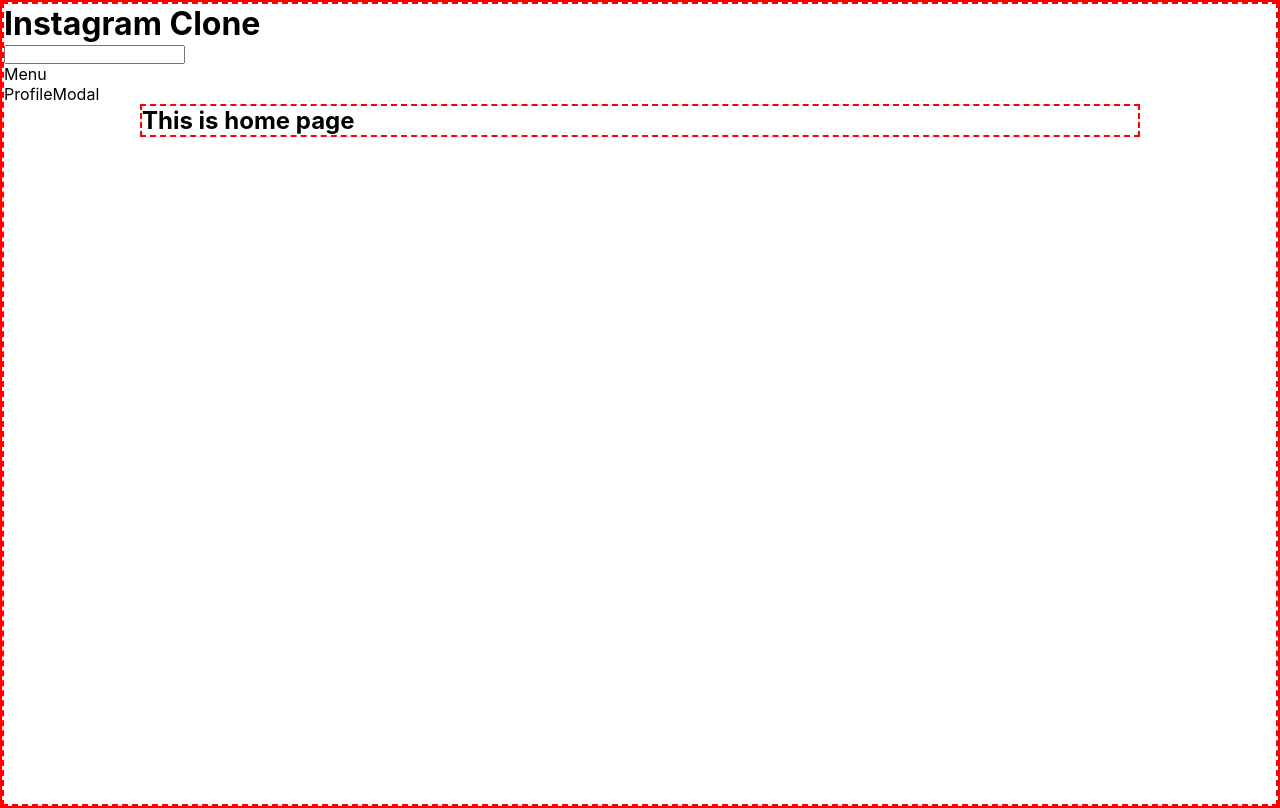
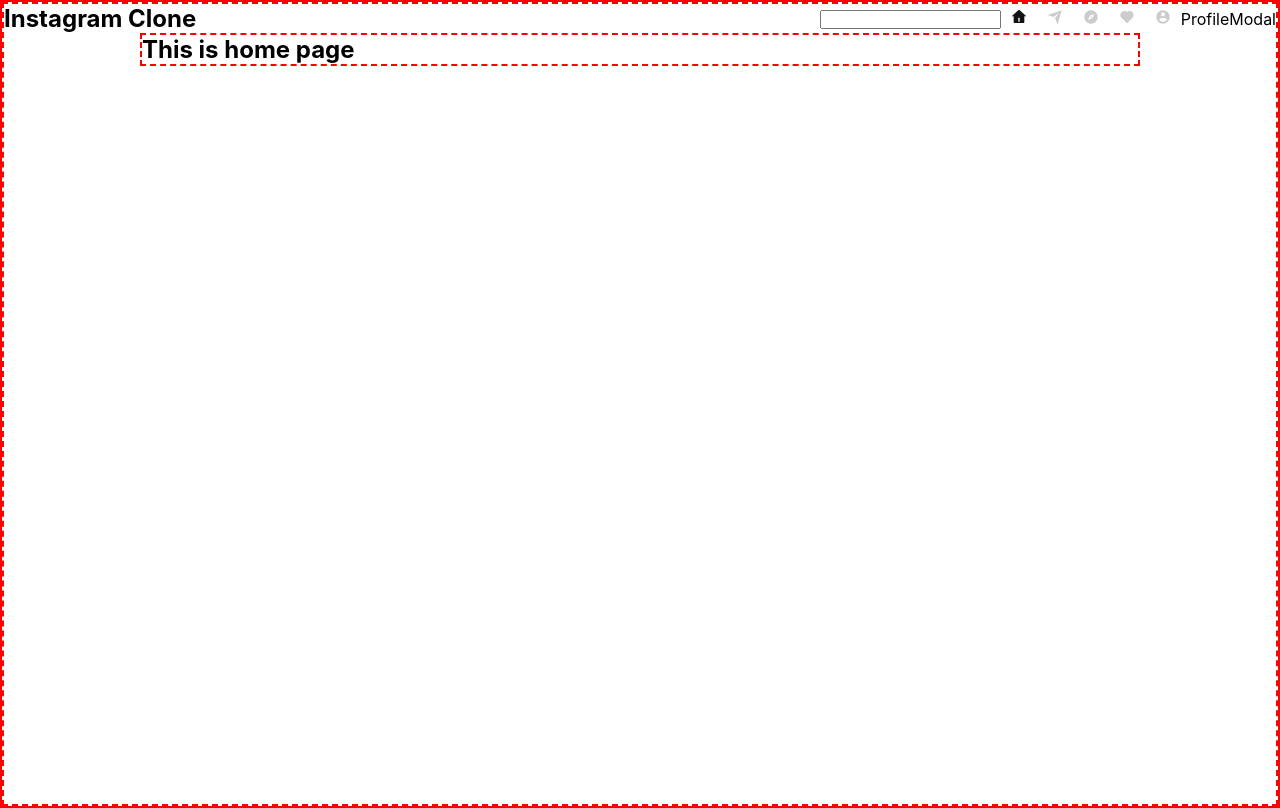
Before and after one commit to TimothyAttah/Instagram-clone-with-reactjs, a React (Create React App) app in the folder client/: page / in a window 1280 px wide. Built offline with nearby package versions, Linux system fonts and the light colour scheme.

Commit message:
added style to menu

```diff
--- a/client/src/components/header/Header.jsx
+++ b/client/src/components/header/Header.jsx
@@ -2,17 +2,17 @@
 import ProfileModal from '../modal/ProfileModal';
 import Menu from './Menu';
 import Search from './Search';
+import { StyledHeader } from './styles/header';
 
 const Header = () => {
   return (
-    <div>
-      <div>
-        <h1>Instagram Clone</h1>
-      </div>
+    <StyledHeader>
+      <h1>Instagram Clone</h1>
+
       <Search />
       <Menu />
       <ProfileModal />
-    </div>
+    </StyledHeader>
   );
 };
 
--- a/client/src/components/header/Menu.jsx
+++ b/client/src/components/header/Menu.jsx
@@ -1,7 +1,25 @@
 import React from 'react';
+import { StyledMenu } from './styles/menu';
+import { Link, useLocation } from 'react-router-dom';
+import { navMenu } from '../helper/Helper';
 
 const Menu = () => {
-  return <div>Menu</div>;
+  const { pathname } = useLocation();
+
+  const activeStyle = (pn) => {
+    if (pn === pathname) return 'active';
+  };
+  return (
+    <StyledMenu>
+      <ul>
+        {navMenu.map((item) => (
+          <li key={item.label} className={`${activeStyle(item.path)}`}>
+            <Link to={item.path}>{item.icon}</Link>
+          </li>
+        ))}
+      </ul>
+    </StyledMenu>
+  );
 };
 
 export default Menu;
--- /dev/null
+++ b/client/src/components/header/styles/header.js
@@ -0,0 +1,10 @@
+import styled from 'styled-components';
+
+export const StyledHeader = styled.nav`
+  display: flex;
+  align-items: center;
+
+  h1 {
+    flex: 1;
+  }
+`;
--- /dev/null
+++ b/client/src/components/header/styles/menu.js
@@ -0,0 +1,32 @@
+import styled from 'styled-components';
+
+export const StyledMenu = styled.nav`
+  display: flex;
+  align-items: center;
+
+  ul {
+    display: flex;
+    li {
+      align-items: center;
+    }
+  }
+
+  a {
+    margin: 0 10px;
+    color: ${({ theme }) => theme.gray};
+
+    :hover {
+      color: ${({ theme }) => theme.textDark};
+    }
+  }
+
+  .active {
+    a {
+      color: #121212;
+    }
+  }
+`;
+
+export const activeLink = {
+  color: `${({ theme }) => theme.textDark}`,
+};
--- /dev/null
+++ b/client/src/components/helper/Helper.jsx
@@ -0,0 +1,29 @@
+import Icons from '../icons/Icons';
+
+export const navMenu = [
+  {
+    label: 'Home',
+    path: '/',
+    icon: <Icons.Home />,
+  },
+  {
+    label: 'Send',
+    path: '/send',
+    icon: <Icons.Send />,
+  },
+  {
+    label: 'Discover',
+    path: '/discover',
+    icon: <Icons.Discover />,
+  },
+  {
+    label: 'Favorite',
+    path: '/favorite',
+    icon: <Icons.FavoriteBold />,
+  },
+  {
+    label: 'Menu',
+    path: '/menu',
+    icon: <Icons.UserMenu />,
+  },
+];
--- a/client/src/components/icons/Icons.js
+++ b/client/src/components/icons/Icons.js
@@ -35,6 +35,7 @@
   Edit: RiEdit2Fill,
   User: RiUser3Fill,
   UserMenu: RiAccountCircleFill,
+  Send: RiSendPlaneFill,
 };
 
 export default Icons;
--- a/client/src/themes/theme.js
+++ b/client/src/themes/theme.js
@@ -4,6 +4,7 @@
   bgLight: '#fff',
   bgDark: ' #000',
   lightBlue: ' #fcb4cd',
+  gray: '#ccc',
 };
 
 export default theme;
```
